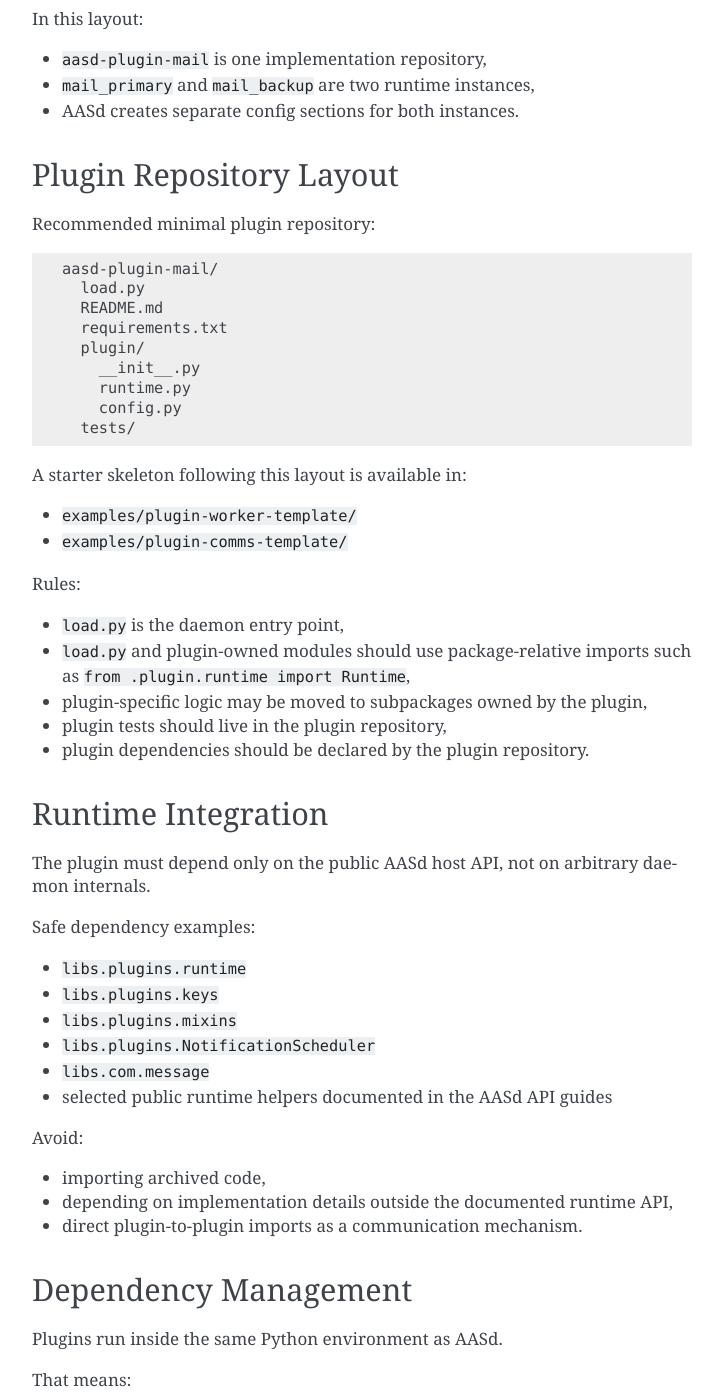
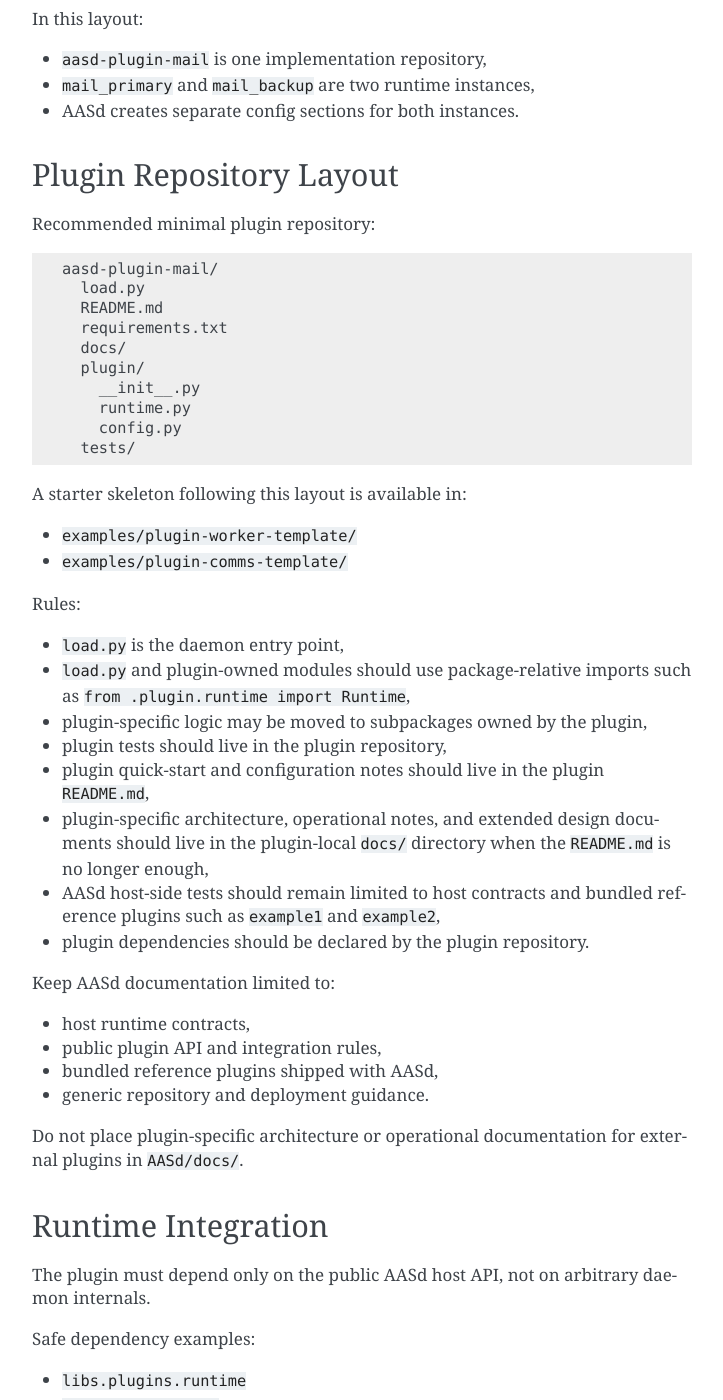
Before and after one commit to Szumak75/AASd, a Sphinx documentation site: the page built from docs/PluginRepositoryModel.md, in a window 1280 px wide and 1400 px high, scrolled down 1236 px. Shown: the whole window, without its empty margins (388-1111 px from the left). Built offline with Sphinx 7.4.7, drawn with Linux system fonts in a browser that asks for light colours; some of the changed text lies outside the part shown.

```diff
--- a/docs/PluginRepositoryModel.md
+++ b/docs/PluginRepositoryModel.md
@@ -68,6 +68,7 @@
   load.py
   README.md
   requirements.txt
+  docs/
   plugin/
     __init__.py
     runtime.py
@@ -87,7 +88,24 @@
   `from .plugin.runtime import Runtime`,
 - plugin-specific logic may be moved to subpackages owned by the plugin,
 - plugin tests should live in the plugin repository,
+- plugin quick-start and configuration notes should live in the plugin
+  `README.md`,
+- plugin-specific architecture, operational notes, and extended design
+  documents should live in the plugin-local `docs/` directory when the
+  `README.md` is no longer enough,
+- AASd host-side tests should remain limited to host contracts and bundled
+  reference plugins such as `example1` and `example2`,
 - plugin dependencies should be declared by the plugin repository.
+
+Keep AASd documentation limited to:
+
+- host runtime contracts,
+- public plugin API and integration rules,
+- bundled reference plugins shipped with AASd,
+- generic repository and deployment guidance.
+
+Do not place plugin-specific architecture or operational documentation for
+external plugins in `AASd/docs/`.
 
 ## Runtime Integration
 
@@ -177,6 +195,18 @@
 This allows a plugin to evolve independently while still declaring explicit
 compatibility with the host runtime.
 
+Recommended plugin versioning rules:
+
+- use Semantic Versioning independently for each plugin repository,
+- start new plugin repositories from `0.0.0` until they reach a production
+  release cadence,
+- treat `PluginSpec.plugin_version` as the runtime-visible plugin version,
+- keep one source of truth for the plugin version inside the plugin package,
+  for example `plugin/__init__.py`,
+- feed `PluginSpec.plugin_version` from that package-level version constant
+  instead of hard-coding the version string in `load.py`,
+- keep a plugin-local `CHANGELOG.md` in the plugin repository.
+
 ## Development Workflow
 
 Recommended workflow for plugin authors:
--- a/pyproject.toml
+++ b/pyproject.toml
@@ -1,6 +1,6 @@
 [tool.poetry]
 name = "aasd"
-version = "2.4.0-DEV"
+version = "2.4.2-DEV"
 description = "Autonomous Administrative System daemon"
 authors = ["Jacek 'Szumak' Kotlarski <szumak@virthost.pl>"]
 license = "MIT"
--- a/server/__init__.py
+++ b/server/__init__.py
@@ -1,6 +1,6 @@
 """AASd - AAS Daemon"""
 
 __author__ = "Jacek 'Szumak' Kotlarski"
-__version_info__: tuple[int, int, int] = (2, 4, 0)
+__version_info__: tuple[int, int, int] = (2, 4, 2)
 __suffix__: str = "-DEV"
 __version__: str = ".".join(map(str, __version_info__)) + __suffix__
```
Also changed, not shown: CHANGELOG.md (+14 -0 lines), docs/PluginAPI.md (+4 -0 lines), docs/PluginChecklist.md (+11 -0 lines), 1 other file.
